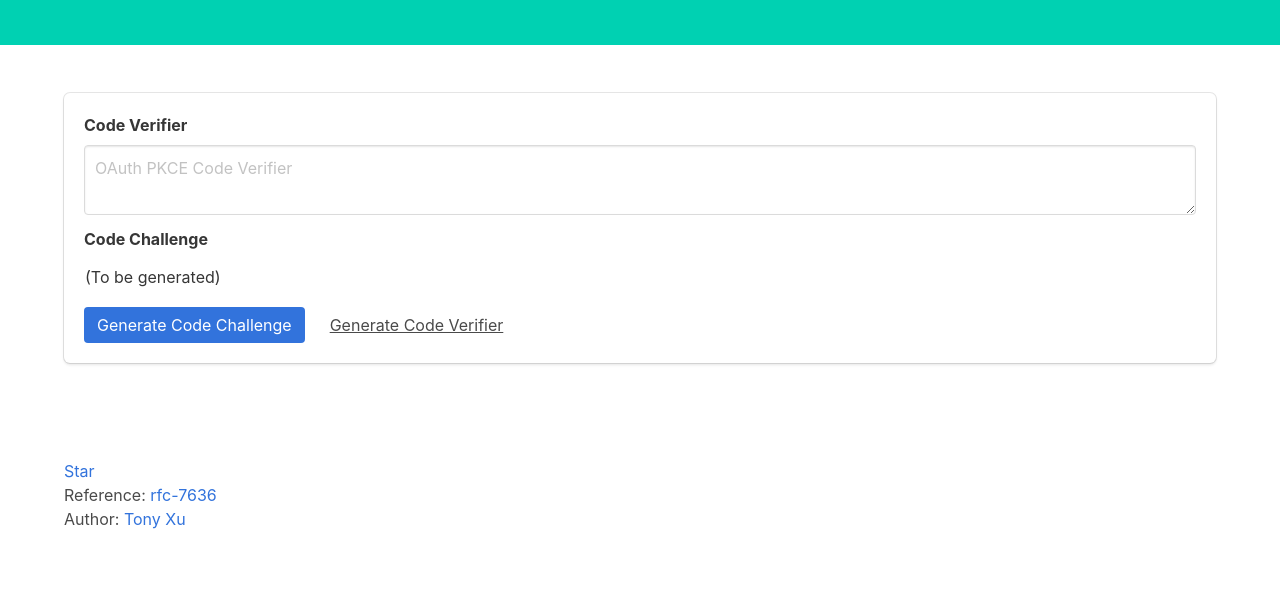
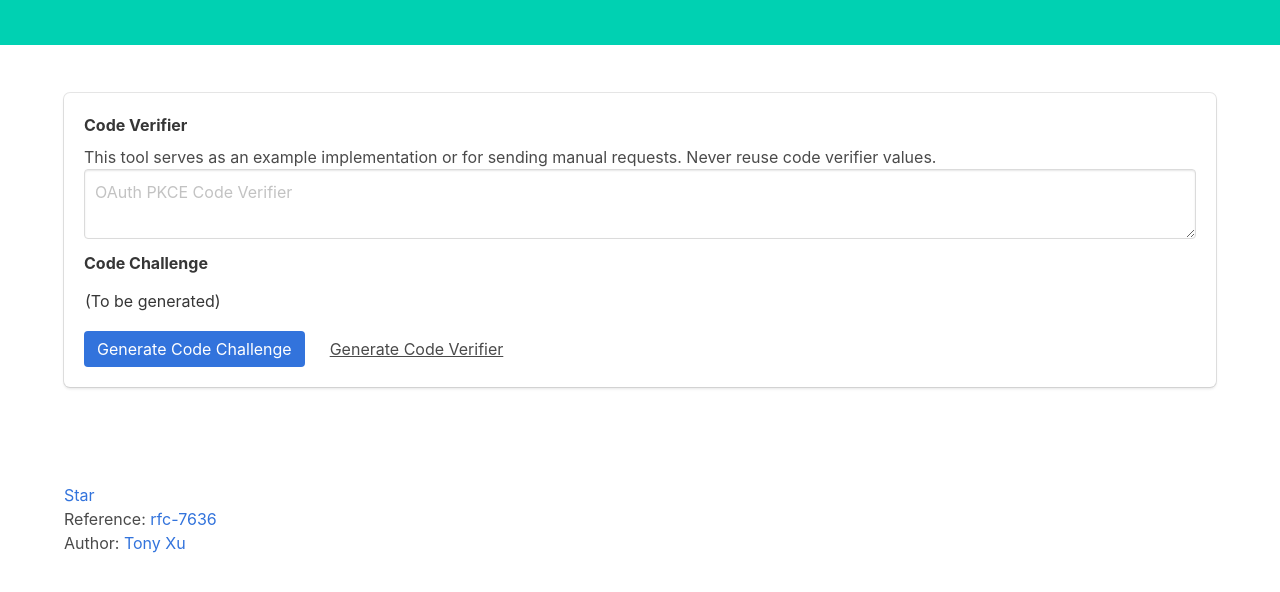
Before and after one commit to tonyxu-io/pkce-generator, a plain HTML site: page index.html in a window 1280 px wide. Shown: the part 116-708 px from the top of the page. Drawn offline with nearby package versions, Linux system fonts and the light colour scheme.

Commit message:
Hint on purpose of this tool

```diff
--- a/index.html
+++ b/index.html
@@ -47,6 +47,7 @@
       <div class="box">
         <div class="field">
           <label class="label">Code Verifier</label>
+          <p>This tool serves as an example implementation or for sending manual requests. Never reuse code verifier values.</p>
           <div class="control">
             <textarea class="textarea" id="code_verifier" type="text" placeholder="OAuth PKCE Code Verifier" rows="2"></textarea>
           </div>
```
